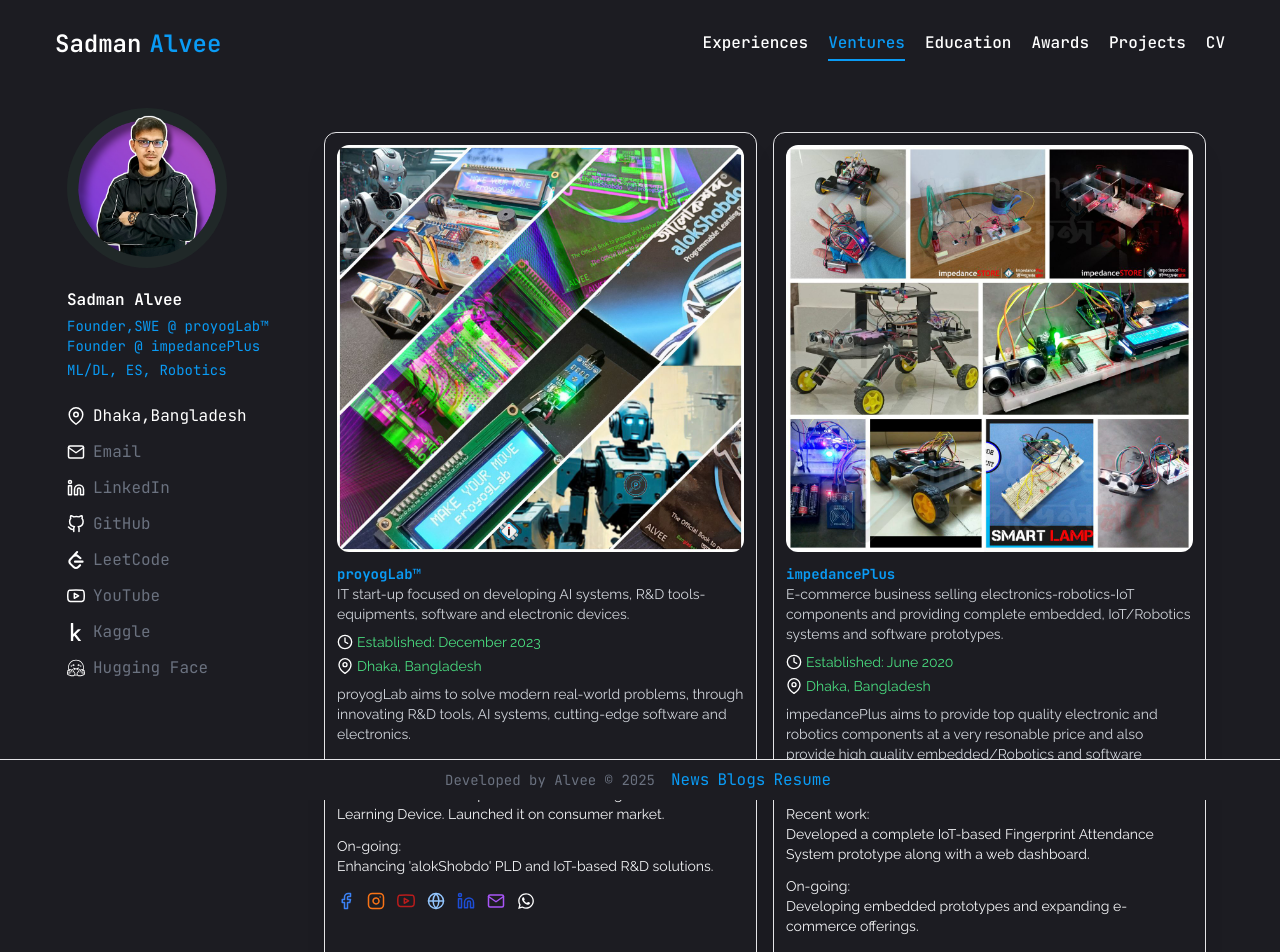
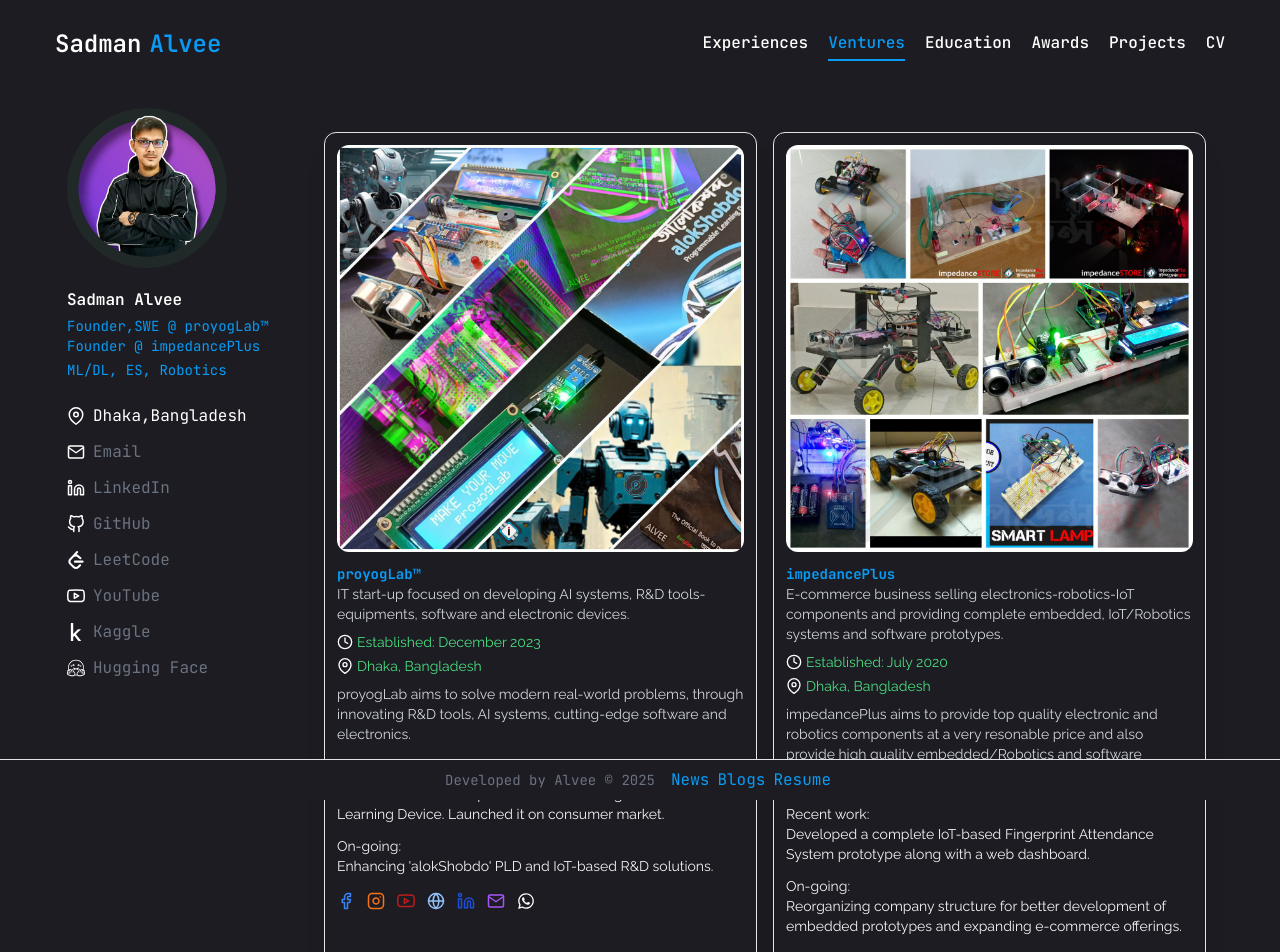
Before and after one commit to pointer2Alvee/website-portfolio-alvee, a Next.js app: page /ventures in a window 1280 px wide. Shown: the top 952 px of the page. Built offline with nearby package versions, Linux system fonts and the light colour scheme.

Commit message:
#19, minor updates on experiences, layout, home-page, ventures, important.txt done

```diff
--- a/app/experiences/page.jsx
+++ b/app/experiences/page.jsx
@@ -42,7 +42,7 @@
     company: "impedancePlus",
     link: "https://www.facebook.com/impedanceplus",
     position: "Founder | Embedded Systems Developer",
-    duration: "Jun,2020 - Aug,2023",
+    duration: "Jul,2020 - Aug,2023",
     location: "Dhaka,Bangladesh",
     techStack: "C, Embedded Systems, Arduino, IoT, ESP32, Sensor-Modules, Fritzing, Tinkercad, Entrepreneurship",
     logo: "/proyogLab.png",
--- a/app/layout.jsx
+++ b/app/layout.jsx
@@ -88,7 +88,7 @@
 
 
 export const metadata = {
-  title: "Create Next App",
+  title: "alvee",
   description: "Generated by create next app",
 };
 
--- a/app/page.jsx
+++ b/app/page.jsx
@@ -22,7 +22,7 @@
             {/*Bio */}
             Welcome to my portfolio! I am a passionate <b className='text-white-100'>'Machine Learning Engineer'</b> with a deep enthusiasm for Embedded Systems, IoT, and Robotics.
             My focus lies in developing efficient and scalable solutions by blending the power of Machine Learning with cutting-edge Embedded Systems technologies.
-            Beyond engineering, I am also an entrepreneur, proudly leading two startups ——<a href='/ventures' className='text-blue-400 underline'>proyogLab </a> and <a href='/ventures' className='text-blue-400 underline'>impedancePlus</a>—— which
+            Beyond engineering, I am also an entrepreneur, proudly leading two startups ——<a href='/ventures' className='text-blue-400 underline'>proyogLab</a> and <a href='/ventures' className='text-blue-400 underline'>impedancePlus</a>—— which
             reflect my drive to merge innovation and business for impactful solutions.
             My full name is <b className='text-accent'>`M M Sadman Ibrahim`</b>, but you can call me <b className='text-yellow-500'>`ALVEE`</b>. With a strong commitment to excellence and a passion for solving real-world challenges,
             I strive to leverage technology to make a meaningful difference. Thank you for visiting—feel free to explore and learn more about my work and aspirations!
--- a/app/ventures/page.jsx
+++ b/app/ventures/page.jsx
@@ -35,7 +35,7 @@
     id: 2,
     name: "impedancePlus",
     detailPage: "../images/ip.jpg",
-    establishmentDate: "Established: June 2020",
+    establishmentDate: "Established: July 2020",
     location: "Dhaka, Bangladesh",
     aim: "impedancePlus aims to provide top quality electronic and robotics components at a very resonable price and also provide high quality embedded/Robotics and software prototypes",
     description : "E-commerce business selling electronics-robotics-IoT components and providing complete embedded, IoT/Robotics systems and software prototypes.",
@@ -55,7 +55,7 @@
       whatsapp: "+8801318580409"
     },
     recentWorks: "Developed a complete IoT-based Fingerprint Attendance System prototype along with a web dashboard.",
-    currentProjects: "Developing embedded prototypes and expanding e-commerce offerings.",
+    currentProjects: "Reorganizing company structure for better development of embedded prototypes and expanding e-commerce offerings.",
   },
 ];
 
```
Also changed, not shown: important.txt.
